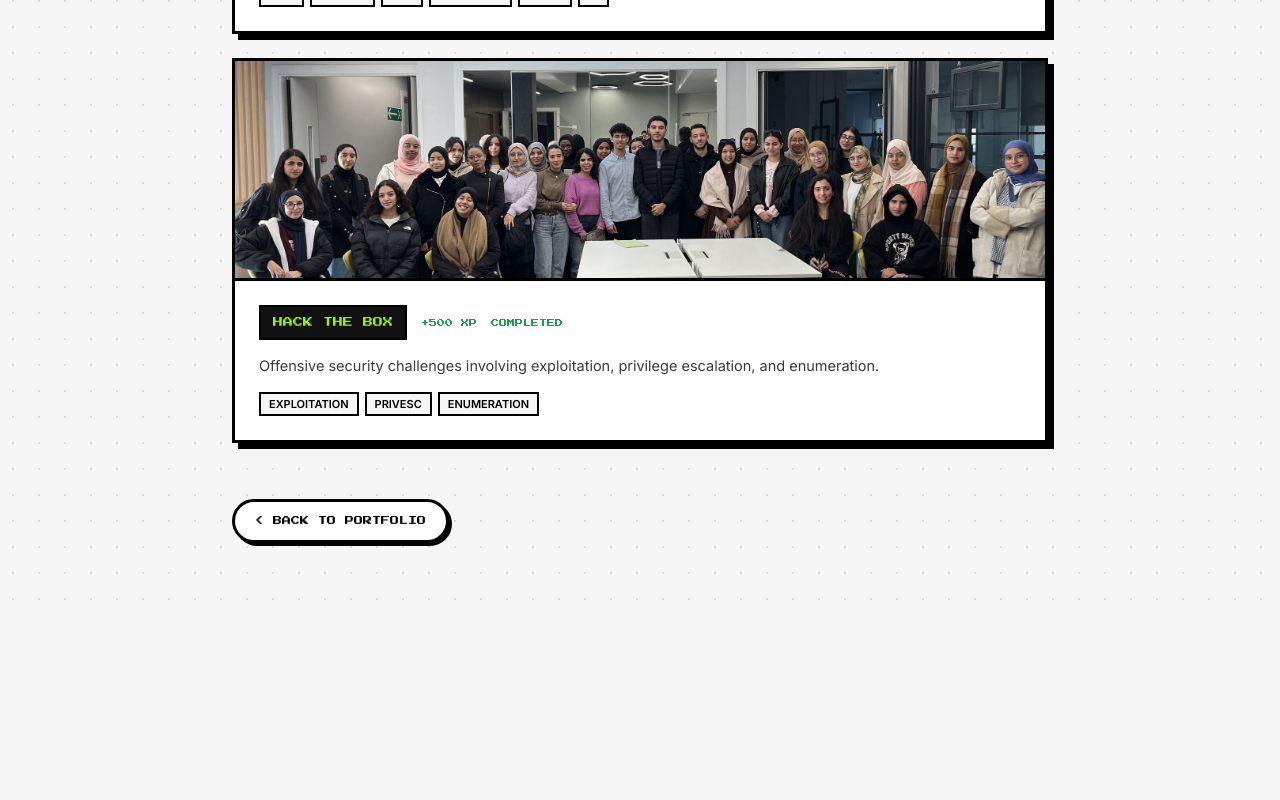
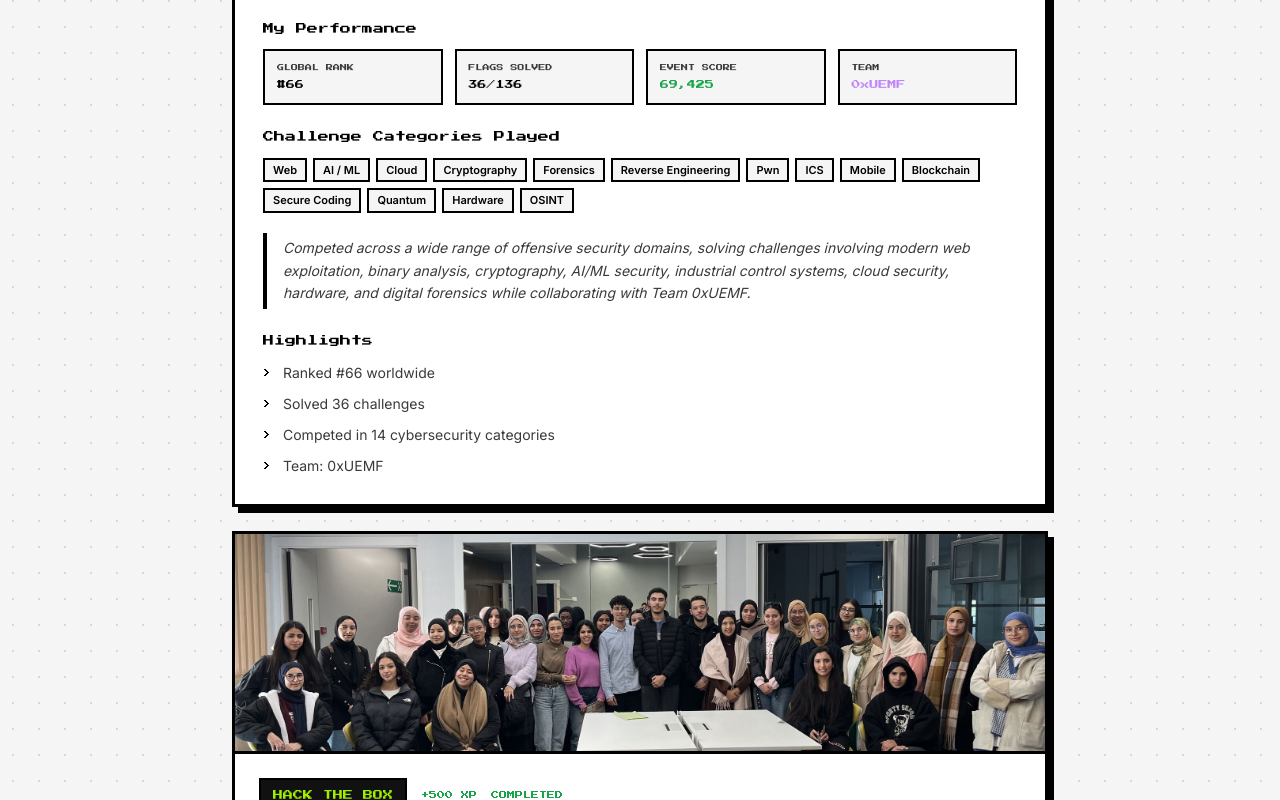
Before and after one commit to kdeeey/kdeeey-Blog, a Next.js app: page /portfolio/ctf in a window 1280 px wide. Shown: the part 1520-2320 px from the top of the page. Before the commit the page ends 2143 px from the top, so only its background shows below. Built offline with nearby package versions, Linux system fonts and the light colour scheme.

Commit message:
Update Cyber Apocalypse CTF entry

```diff
--- a/app/components/CtfCard.tsx
+++ b/app/components/CtfCard.tsx
@@ -1,20 +1,150 @@
 "use client";
+import { useState } from "react";
 import { useApp } from "../providers";
 import Tag from "./Tag";
 import type { CtfItem } from "@/types";
 
 export default function CtfCard({ item }: { item: CtfItem }) {
   const { t } = useApp();
+  const [isModalOpen, setIsModalOpen] = useState(false);
   const done = item.status === "completed";
+
+  const renderLightbox = () => {
+    if (!isModalOpen || !item.image) return null;
     return (
-    <div className="bg-card border-[3px] border-ink shadow-pixelLg flex flex-col">
-      {item.image && (
-        <div className={"border-b-[3px] border-ink overflow-hidden " + (item.imageContain ? "bg-bg" : "h-[220px]")}>
+      <div
+        className="fixed inset-0 z-50 flex items-center justify-center bg-black bg-opacity-80 p-4"
+        onClick={() => setIsModalOpen(false)}
+      >
         {/* eslint-disable-next-line @next/next/no-img-element */}
         <img
           src={item.image}
           alt={item.title}
-            className={item.imageContain ? "w-full h-auto block" : "w-full h-full object-cover"}
+          className="max-w-full max-h-[90vh] object-contain border-[4px] border-[#9FEF00] shadow-pixelLg"
+        />
+        <button
+          className="absolute top-4 right-6 text-[#9FEF00] font-pixel text-2xl hover:text-white"
+          onClick={() => setIsModalOpen(false)}
+        >
+          &times;
+        </button>
+      </div>
+    );
+  };
+
+  if (item.isEpic) {
+    return (
+      <>
+        {renderLightbox()}
+        <div className="bg-card border-[3px] border-ink shadow-pixelLg flex flex-col group">
+          {item.image && (
+            <div
+              className={"border-b-[3px] border-ink overflow-hidden cursor-pointer relative " + (item.imageContain ? "bg-bg" : "h-[220px]")}
+              onClick={() => setIsModalOpen(true)}
+            >
+              <div className="absolute inset-0 bg-white opacity-0 group-hover:opacity-10 transition-opacity duration-300 z-10 pointer-events-none" />
+              {/* eslint-disable-next-line @next/next/no-img-element */}
+              <img
+                src={item.image}
+                alt={item.title}
+                className={"transition-transform duration-500 group-hover:scale-[1.02] " + (item.imageContain ? "w-full h-auto block" : "w-full h-full object-cover")}
+              />
+            </div>
+          )}
+          <div className="p-7 flex flex-col gap-6">
+
+            {/* Header section */}
+            <div className="flex flex-col gap-3 border-b-2 border-dot pb-6">
+              <div className="flex items-center gap-3.5 flex-wrap">
+                <span className="font-pixel text-[10px] border-2 border-ink px-3 py-2" style={{ background: item.badgeBg, color: item.badgeColor }}>{item.title}</span>
+                <span className="font-pixel text-[8px] text-green-600">{item.xp}</span>
+                <span className={"font-pixel text-[8px] " + (done ? "text-green-600" : "text-folderyellow")}>
+                  {done ? t.common.completed : t.common.inProgress}
+                </span>
+              </div>
+              <p className="font-body text-[14.5px] leading-relaxed text-sub m-0">{item.desc}</p>
+            </div>
+
+            {/* My Performance Section */}
+            {item.performance && (
+              <div className="flex flex-col gap-3">
+                <div className="font-pixel text-[11px] text-ink">My Performance</div>
+                <div className="grid grid-cols-2 sm:grid-cols-4 gap-3">
+                  <div className="flex flex-col gap-1 border-2 border-ink bg-bg p-3">
+                    <span className="font-pixel text-[7px] text-sub">{item.performance.rank.split(':')[0]}</span>
+                    <span className="font-pixel text-[9px] text-ink">{item.performance.rank.split(':')[1]}</span>
+                  </div>
+                  <div className="flex flex-col gap-1 border-2 border-ink bg-bg p-3">
+                    <span className="font-pixel text-[7px] text-sub">{item.performance.solved.split(':')[0]}</span>
+                    <span className="font-pixel text-[9px] text-ink">{item.performance.solved.split(':')[1]}</span>
+                  </div>
+                  <div className="flex flex-col gap-1 border-2 border-ink bg-bg p-3">
+                    <span className="font-pixel text-[7px] text-sub">{item.performance.score.split(':')[0]}</span>
+                    <span className="font-pixel text-[9px] text-green-600">{item.performance.score.split(':')[1]}</span>
+                  </div>
+                  <div className="flex flex-col gap-1 border-2 border-ink bg-bg p-3">
+                    <span className="font-pixel text-[7px] text-sub">{item.performance.team.split(':')[0]}</span>
+                    <span className="font-pixel text-[9px] text-purple">{item.performance.team.split(':')[1]}</span>
+                  </div>
+                </div>
+              </div>
+            )}
+
+            {/* Challenge Categories Section */}
+            {item.categories && (
+              <div className="flex flex-col gap-3">
+                <div className="font-pixel text-[11px] text-ink">Challenge Categories Played</div>
+                <div className="flex flex-wrap gap-1.5">
+                  {item.categories.map((cat) => (
+                    <span key={cat} className="text-[11px] font-semibold border-2 border-ink px-2 py-0.5 bg-bg text-ink font-body">
+                      {cat}
+                    </span>
+                  ))}
+                </div>
+                {item.extendedDesc && (
+                  <p className="font-body text-[14px] leading-relaxed text-sub mt-2 border-l-4 border-ink pl-4 py-1 italic">
+                    {item.extendedDesc}
+                  </p>
+                )}
+              </div>
+            )}
+
+            {/* Highlights Section */}
+            {item.highlights && (
+              <div className="flex flex-col gap-3">
+                <div className="font-pixel text-[11px] text-ink">Highlights</div>
+                <ul className="list-none p-0 m-0 flex flex-col gap-2.5">
+                  {item.highlights.map((hi, i) => (
+                    <li key={i} className="font-body text-[14px] text-sub flex items-start gap-3">
+                      <span className="text-ink font-pixel text-[8px] mt-[5px]">{'>'}</span>
+                      {hi}
+                    </li>
+                  ))}
+                </ul>
+              </div>
+            )}
+          </div>
+        </div>
+      </>
+    );
+  }
+
+  // Standard CTF Card
+  return (
+    <>
+      {renderLightbox()}
+      <div className="bg-card border-[3px] border-ink shadow-pixelLg flex flex-col group">
+        {item.image && (
+          <div
+            className={"border-b-[3px] border-ink overflow-hidden relative cursor-pointer " + (item.imageContain ? "bg-bg" : "h-[220px]")}
+            onClick={() => setIsModalOpen(true)}
+          >
+            <div className="absolute inset-0 bg-white opacity-0 group-hover:opacity-10 transition-opacity duration-300 z-10 pointer-events-none" />
+            {/* eslint-disable-next-line @next/next/no-img-element */}
+            <img
+              src={item.image}
+              alt={item.title}
+              className={"transition-transform duration-500 group-hover:scale-[1.02] " + (item.imageContain ? "w-full h-auto block" : "w-full h-full object-cover")}
             />
           </div>
         )}
@@ -30,5 +160,6 @@ export default function CtfCard({ item }: { item: CtfItem }) {
           <div className="flex flex-wrap gap-1.5">{item.tags.map((tag) => <Tag key={tag}>{tag}</Tag>)}</div>
         </div>
       </div>
+    </>
   );
 }
--- a/app/portfolio/ctf/page.tsx
+++ b/app/portfolio/ctf/page.tsx
@@ -31,6 +31,11 @@ export default function CtfPage() {
       badgeColor: "#9FEF00",
       image: "/cyber-apocalypse-2026-cert.png",
       imageContain: true,
+      isEpic: true,
+      performance: t.ctf.cyberApocalypse.performance,
+      categories: t.ctf.cyberApocalypse.categories,
+      extendedDesc: t.ctf.cyberApocalypse.extendedDesc,
+      highlights: t.ctf.cyberApocalypse.highlights,
     },
     {
       ...t.ctf.htb,
--- a/lib/translations.ts
+++ b/lib/translations.ts
@@ -9,7 +9,13 @@ interface PortfolioRow { pre: string; cat: string; sub: string }
 
 interface ProjectItem { title: string; desc: string; tags: string[] }
 
-interface CtfEntry { title: string; xp: string; desc: string; tags: string[] }
+interface CtfEntry {
+  title: string; xp: string; desc: string; tags: string[];
+  performance?: { rank: string; solved: string; score: string; team: string; };
+  categories?: string[];
+  extendedDesc?: string;
+  highlights?: string[];
+}
 
 interface HackathonEntry {
   badge: string; title: string; date: string; desc: string;
@@ -251,6 +257,24 @@ export const translations: Record<Lang, Translation> = {
         xp: "+69,425 XP",
         desc: "Epic lore-driven CTF by Hack The Box. War of infrastructure, logic, and counterfeit governance. 36/136 flags captured with team 0xUEMF.",
         tags: ["WEB", "CRYPTO", "REV", "FORENSICS", "OSINT", "AI"],
+        performance: {
+          rank: "GLOBAL RANK: #66",
+          solved: "FLAGS SOLVED: 36/136",
+          score: "EVENT SCORE: 69,425",
+          team: "TEAM: 0xUEMF"
+        },
+        categories: [
+          "Web", "AI / ML", "Cloud", "Cryptography", "Forensics",
+          "Reverse Engineering", "Pwn", "ICS", "Mobile", "Blockchain",
+          "Secure Coding", "Quantum", "Hardware", "OSINT"
+        ],
+        extendedDesc: "Competed across a wide range of offensive security domains, solving challenges involving modern web exploitation, binary analysis, cryptography, AI/ML security, industrial control systems, cloud security, hardware, and digital forensics while collaborating with Team 0xUEMF.",
+        highlights: [
+          "Ranked #66 worldwide",
+          "Solved 36 challenges",
+          "Competed in 14 cybersecurity categories",
+          "Team: 0xUEMF"
+        ]
       },
       htb: {
         title: "HACK THE BOX", xp: "+500 XP",
@@ -459,6 +483,24 @@ export const translations: Record<Lang, Translation> = {
         xp: "+69 425 XP",
         desc: "CTF épique à lore par Hack The Box. Guerre d'infrastructure, de logique et de gouvernance contrefaite. 36/136 flags capturés avec l'équipe 0xUEMF.",
         tags: ["WEB", "CRYPTO", "REV", "FORENSIQUE", "OSINT", "IA"],
+        performance: {
+          rank: "RANG MONDIAL: #66",
+          solved: "FLAGS RÉSOLUS: 36/136",
+          score: "SCORE TOTAL: 69 425",
+          team: "ÉQUIPE: 0xUEMF"
+        },
+        categories: [
+          "Web", "IA / ML", "Cloud", "Cryptographie", "Forensique",
+          "Rétro-ingénierie", "Pwn", "ICS", "Mobile", "Blockchain",
+          "Code Sécurisé", "Quantique", "Hardware", "OSINT"
+        ],
+        extendedDesc: "Compétition dans un large éventail de domaines de sécurité offensive, résolution de défis impliquant l'exploitation web moderne, l'analyse binaire, la cryptographie, la sécurité IA/ML, les systèmes de contrôle industriel, la sécurité cloud, le hardware et la forensique numérique, en collaboration avec l'équipe 0xUEMF.",
+        highlights: [
+          "Classée #66 mondiale",
+          "36 défis résolus",
+          "Participation dans 14 catégories de cybersécurité",
+          "Équipe : 0xUEMF"
+        ]
       },
       htb: {
         title: "HACK THE BOX", xp: "+500 XP",
--- a/types/index.ts
+++ b/types/index.ts
@@ -6,6 +6,11 @@ export interface ProjectItem { title: string; desc: string; tags: string[]; repo
 export interface CtfItem {
   title: string; xp: string; status: "completed" | "inProgress"; desc: string; tags: string[];
   badgeBg: string; badgeColor: string; image?: string; imageContain?: boolean;
+  isEpic?: boolean;
+  performance?: { rank: string; solved: string; score: string; team: string; };
+  categories?: string[];
+  extendedDesc?: string;
+  highlights?: string[];
 }
 export interface HackathonItem { badge: string; title: string; date: string; desc: string; quote?: string; team?: string; organizer?: string; tags: string[]; image?: string; gallery?: string[]; }
 export interface CertItem { title: string; issuer: string; status: "completed" | "inPrep" | "locked"; tags: string[]; image?: string; }
```
Lines whose indentation alone changed are shown as unchanged.
